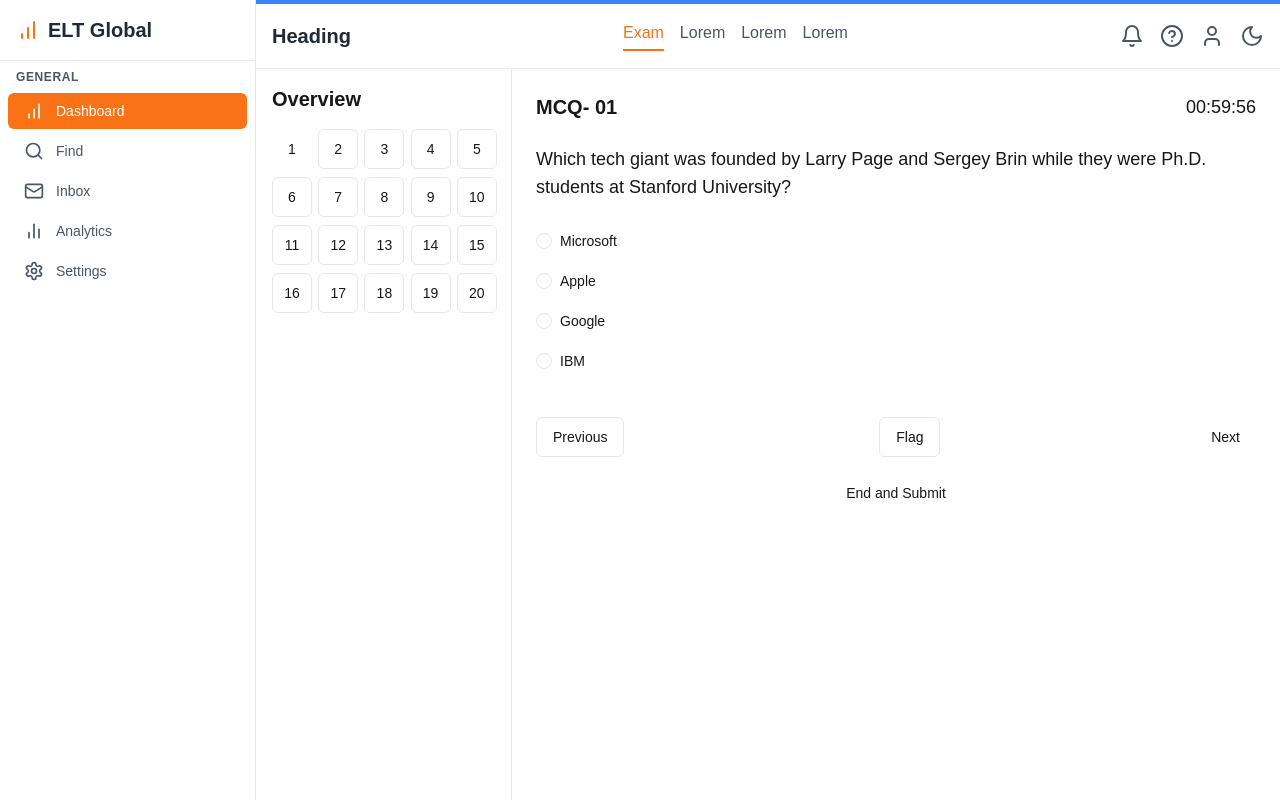
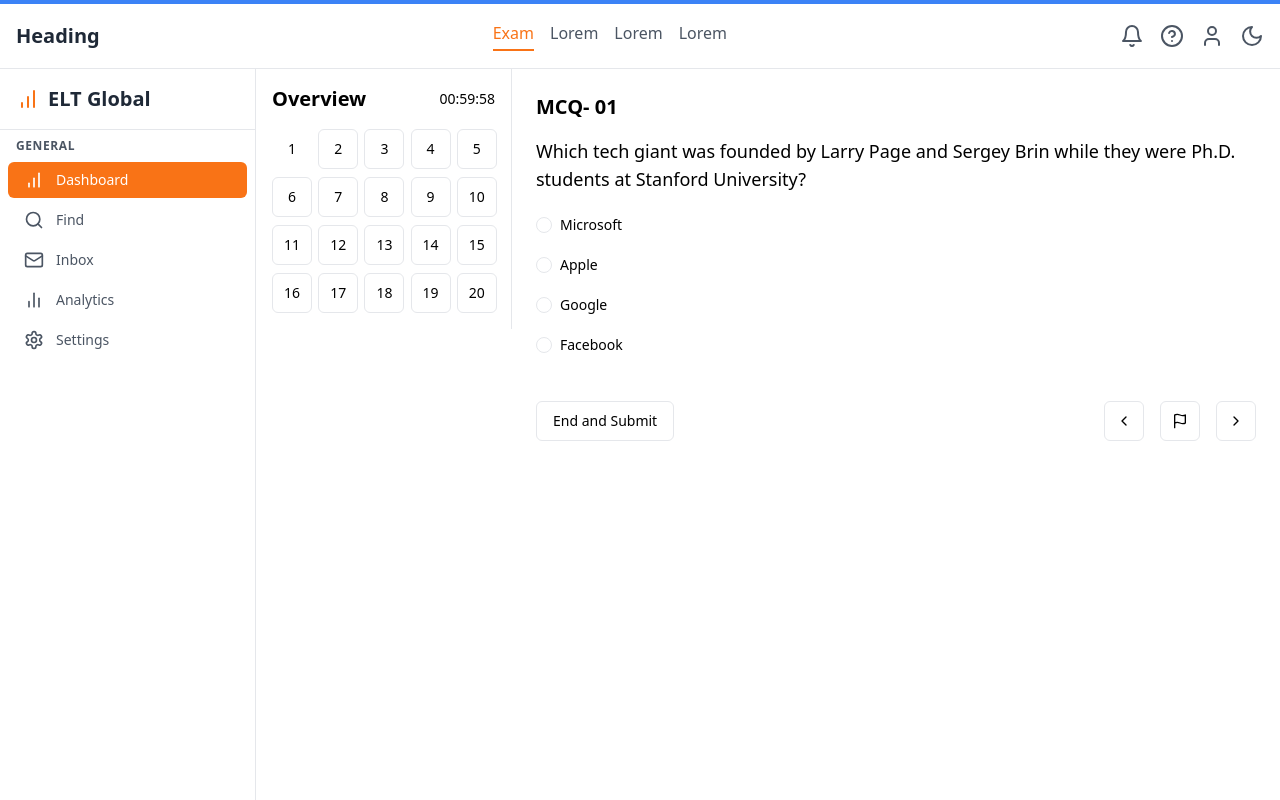
Before and after one commit to AdithyaSiva5/exam-portal, a Next.js app: page / in a window 1280 px wide. Built offline with nearby package versions, Linux system fonts and the light colour scheme.

Commit message:
dark mode enabled

```diff
--- a/src/app/globals.css
+++ b/src/app/globals.css
@@ -2,7 +2,7 @@
 @tailwind components;
 @tailwind utilities;
 
-:root {
+/* :root {
   --background: #ffffff;
   --foreground: #171717;
 }
@@ -24,4 +24,4 @@ body {
   .text-balance {
     text-wrap: balance;
   }
-}
+} */
--- a/src/app/layout.tsx
+++ b/src/app/layout.tsx
@@ -1,6 +1,7 @@
 import type { Metadata } from "next";
 import localFont from "next/font/local";
 import "./globals.css";
+import { ThemeProvider } from "next-themes";
 
 const geistSans = localFont({
   src: "./fonts/GeistVF.woff",
@@ -24,11 +25,13 @@ export default function RootLayout({
   children: React.ReactNode;
 }>) {
   return (
-    <html lang="en">
+    <html lang="en" suppressHydrationWarning>
       <body
         className={`${geistSans.variable} ${geistMono.variable} antialiased`}
       >
-        {children}
+        <ThemeProvider attribute="class" defaultTheme="system" enableSystem>
+          {children}
+        </ThemeProvider>
       </body>
     </html>
   );
--- a/src/app/page.tsx
+++ b/src/app/page.tsx
@@ -1,3 +1,4 @@
+"use client";
 import Heading from '../components/Header'
 import LeftSidebar from '../components/Sidebar'
 import Overview from '../components/Overview'
@@ -7,25 +8,33 @@ export default function ExamPage() {
     const sampleQuestion = {
         questionNumber: 1,
         question: "Which tech giant was founded by Larry Page and Sergey Brin while they were Ph.D. students at Stanford University?",
-        options: ["Microsoft", "Apple", "Google", "IBM"],
-        timeRemaining: "00:59:56"
+        options: ["Microsoft", "Apple", "Google", "Facebook"],
     }
 
     return (
-        <div className="flex h-screen">
-            {/* Left Sidebar */}
-            <LeftSidebar />
+        <div className="flex flex-col h-screen dark:bg-gray-900">
+            {/* Header */}
+            <Heading />
 
             {/* Main Content Area */}
-            <div className="flex flex-col flex-1">
-                {/* Heading */}
-                <Heading />
+            <div className="flex flex-col md:flex-row flex-1 overflow-hidden">
+                {/* Left Sidebar (hidden on mobile) */}
+                <div className="hidden md:block">
+                    <LeftSidebar />
+                </div>
 
-                {/* Main Content */}
-                <main className="flex-1 flex bg-gray-50 overflow-hidden">
+                {/* Overview (top on mobile, left on desktop) */}
+                <div className="md:hidden">
                     <Overview />
+                </div>
+
+                {/* Main exam content */}
+                <div className="flex flex-col md:flex-row flex-1">
+                    <div className="hidden md:block">
+                        <Overview />
+                    </div>
                     <MCQQuestion {...sampleQuestion} />
-                </main>
+                </div>
             </div>
         </div>
     )
--- /dev/null
+++ b/src/components/DarkModeToggle.tsx
@@ -0,0 +1,27 @@
+"use client";
+import { useState, useEffect } from 'react'
+import { Moon, Sun } from 'lucide-react'
+import { Button } from "@/components/ui/button"
+
+export default function DarkModeToggle() {
+    const [darkMode, setDarkMode] = useState(false)
+
+    useEffect(() => {
+        if (darkMode) {
+            document.documentElement.classList.add('dark')
+        } else {
+            document.documentElement.classList.remove('dark')
+        }
+    }, [darkMode])
+
+    return (
+        <Button
+            variant="outline"
+            size="icon"
+            onClick={() => setDarkMode(!darkMode)}
+            aria-label="Toggle dark mode"
+        >
+            {darkMode ? <Sun className="h-[1.2rem] w-[1.2rem]" /> : <Moon className="h-[1.2rem] w-[1.2rem]" />}
+        </Button>
+    )
+}
--- a/src/components/Header.tsx
+++ b/src/components/Header.tsx
@@ -1,6 +1,6 @@
 "use client"
 
-import { useState, useEffect } from 'react'
+import { useEffect, useState } from 'react'
 import Link from 'next/link'
 import { useTheme } from 'next-themes'
 import { Bell, HelpCircle, User, Moon, Sun } from 'lucide-react'
@@ -10,6 +10,10 @@ export default function Header() {
     const { theme, setTheme } = useTheme()
 
     useEffect(() => setMounted(true), [])
+
+    if (!mounted) {
+        return null
+    }
 
     return (
         <header className="bg-white dark:bg-gray-800 border-b border-gray-200 dark:border-gray-700">
@@ -38,7 +42,7 @@ export default function Header() {
                             onClick={() => setTheme(theme === 'dark' ? 'light' : 'dark')}
                             aria-label="Toggle dark mode"
                         >
-                            {mounted && (theme === 'dark' ? <Sun className="w-6 h-6" /> : <Moon className="w-6 h-6" />)}
+                            {theme === 'dark' ? <Sun className="w-6 h-6" /> : <Moon className="w-6 h-6" />}
                         </button>
                     </div>
                 </div>
--- a/src/components/MCQQuestion.tsx
+++ b/src/components/MCQQuestion.tsx
@@ -1,42 +1,50 @@
 "use client";
+
 import { useState } from 'react'
-import { Button } from "@/components/ui/button";
-import { RadioGroup, RadioGroupItem } from "@/components/ui/radio-group";
-import { Label } from "@/components/ui/label";
+import { Button } from "@/components/ui/button"
+import { RadioGroup, RadioGroupItem } from "@/components/ui/radio-group"
+import { Label } from "@/components/ui/label"
+import { Flag, ChevronLeft, ChevronRight } from 'lucide-react'
 
 interface MCQQuestionProps {
     questionNumber: number
     question: string
     options: string[]
-    timeRemaining: string
 }
 
-export default function MCQQuestion({ questionNumber, question, options, timeRemaining }: MCQQuestionProps) {
+export default function MCQQuestion({ questionNumber, question, options }: MCQQuestionProps) {
     const [selectedOption, setSelectedOption] = useState<string | null>(null)
 
     return (
-        <div className="flex-1 p-6 bg-white">
-            <div className="flex justify-between items-center mb-6">
-                <h2 className="text-xl font-semibold">MCQ- {questionNumber.toString().padStart(2, '0')}</h2>
-                <span className="text-lg font-medium">{timeRemaining}</span>
-            </div>
-            <div className="mb-8">
-                <p className="text-lg font-medium">{question}</p>
+        <div className="flex-1 p-4 md:p-6 bg-white dark:bg-gray-800">
+            <h2 className="text-xl font-semibold mb-4 dark:text-white">MCQ- {questionNumber.toString().padStart(2, '0')}</h2>
+            <div className="mb-6">
+                <p className="text-lg font-medium dark:text-gray-200">{question}</p>
             </div>
             <RadioGroup value={selectedOption || ""} onValueChange={setSelectedOption}>
                 {options.map((option, index) => (
                     <div key={index} className="flex items-center space-x-2 mb-4">
                         <RadioGroupItem value={option} id={`option-${index}`} />
-                        <Label htmlFor={`option-${index}`}>{option}</Label>
+                        <Label htmlFor={`option-${index}`} className="dark:text-gray-300">{option}</Label>
                     </div>
                 ))}
             </RadioGroup>
-            <div className="flex justify-between mt-8">
-                <Button variant="outline">Previous</Button>
-                <Button variant="outline">Flag</Button>
-                <Button>Next</Button>
+            <div className="flex flex-col md:flex-row justify-between items-center mt-8 space-y-4 md:space-y-0">
+                <Button variant="outline" className="w-full md:w-auto order-3 md:order-1">
+                    End and Submit
+                </Button>
+                <div className="flex space-x-4 order-2">
+                    <Button variant="outline" size="icon">
+                        <ChevronLeft className="h-4 w-4" />
+                    </Button>
+                    <Button variant="outline" size="icon">
+                        <Flag className="h-4 w-4" />
+                    </Button>
+                    <Button variant="outline" size="icon">
+                        <ChevronRight className="h-4 w-4" />
+                    </Button>
+                </div>
             </div>
-            <Button className="w-full mt-4" variant="destructive">End and Submit</Button>
         </div>
     )
 }
--- a/src/components/Overview.tsx
+++ b/src/components/Overview.tsx
@@ -7,14 +7,17 @@ export default function Overview() {
     const totalQuestions = 20
 
     return (
-        <div className="w-64 bg-white p-4 border-r">
-            <h2 className="text-xl font-semibold mb-4">Overview</h2>
-            <div className="grid grid-cols-5 gap-2">
+        <div className="w-full md:w-64 bg-white dark:bg-gray-800 p-4 border-r border-gray-200 dark:border-gray-700">
+            <div className="flex justify-between items-center mb-4">
+                <h2 className="text-xl font-semibold dark:text-white">Overview</h2>
+                <span className="text-sm font-medium dark:text-gray-300">00:59:58</span>
+            </div>
+            <div className="grid grid-cols-8 md:grid-cols-5 gap-2">
                 {[...Array(totalQuestions)].map((_, index) => (
                     <Button
                         key={index}
                         variant={selectedQuestion === index + 1 ? "default" : "outline"}
-                        className="w-10 h-10"
+                        className="w-8 h-8 md:w-10 md:h-10 text-xs md:text-sm"
                         onClick={() => setSelectedQuestion(index + 1)}
                     >
                         {index + 1}
--- a/tailwind.config.ts
+++ b/tailwind.config.ts
@@ -1,6 +1,7 @@
 import type { Config } from "tailwindcss";
 
 const config: Config = {
+  darkMode: "class",
   content: [
     "./src/pages/**/*.{js,ts,jsx,tsx,mdx}",
     "./src/components/**/*.{js,ts,jsx,tsx,mdx}",
```
